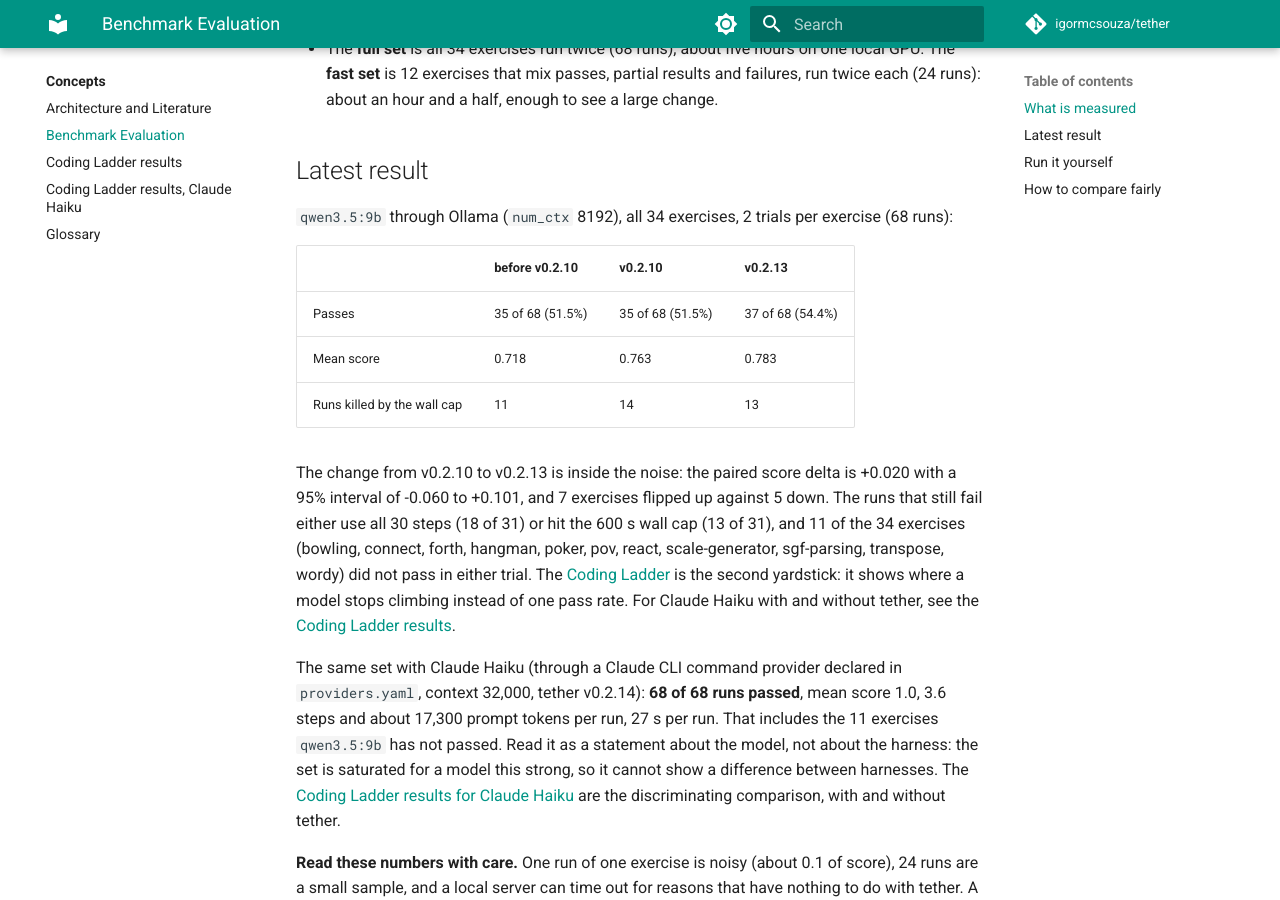
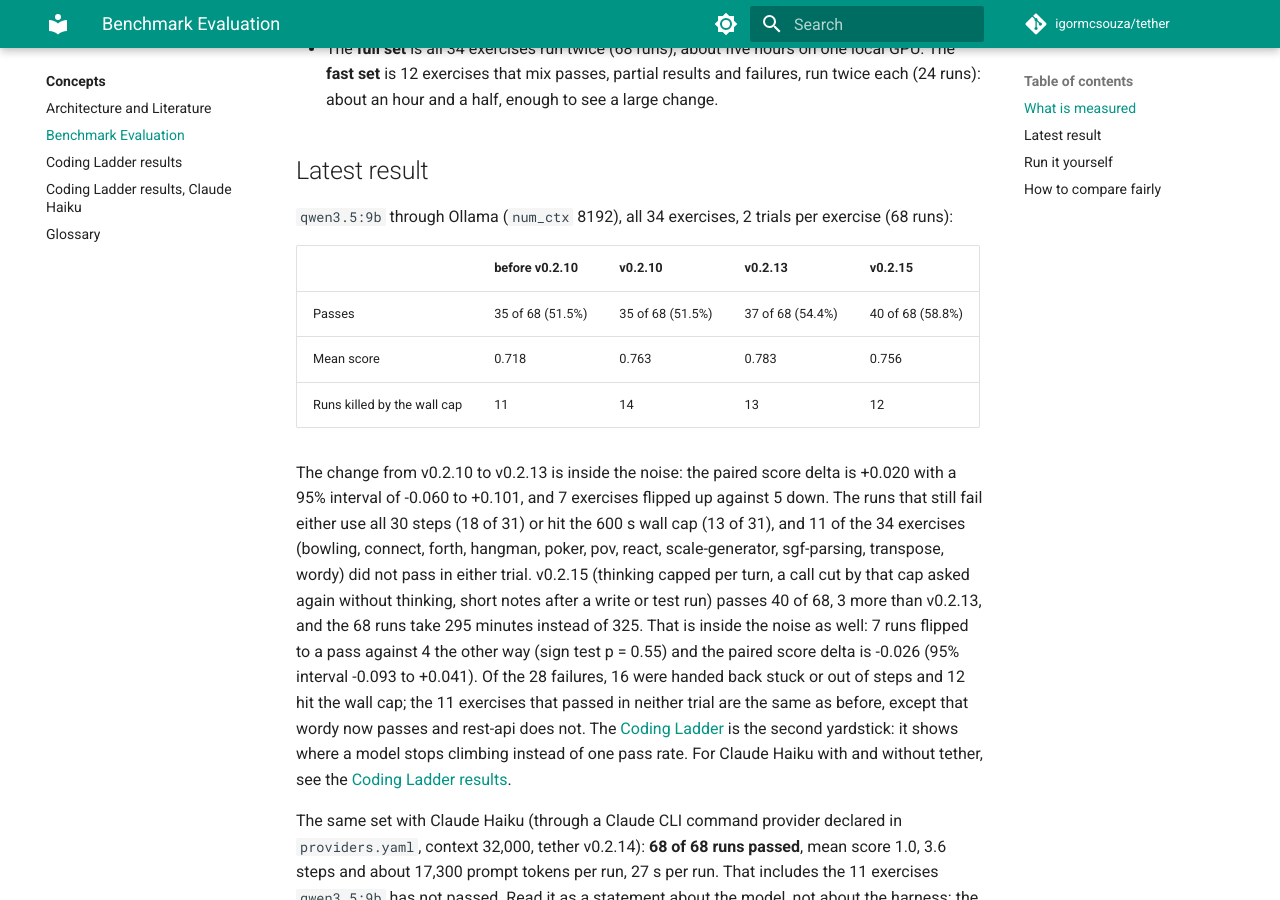
Before and after one commit to igormcsouza/tether, an MkDocs documentation site: the page built from docs/benchmarks.md, in a window 1280 px wide and 900 px high, scrolled down 678 px. Built offline with MkDocs 1.6.1 and Material for MkDocs 9.7.7, drawn with Linux system fonts in a browser that asks for light colours; comment, search, counter and statistics services are not loaded.

Commit message:
docs(bench): record the v0.2.15 Polyglot run on qwen3.5:9b, 40 of 68 (#173) (#235)
Records the full Polyglot-Python run for v0.2.15 on `ollama/qwen3.5:9b`
(default 8192 context, 2 trials, `--poly-verify`). The run used the
release candidate: main plus #231-#233, the same code as the v0.2.15
tag.

- `README.md` and `docs/benchmarks.md`: a v0.2.15 column (40 of 68, mean
score 0.756, 12 wall cap), plus the noise caveat.
- `bench/history.jsonl`: one new line.

The +3 is inside the noise: pass flips +7/-4 (sign test p = 0.55),
paired score delta -0.026 (95% interval -0.093 to +0.041). Wall time is
295 min against 325.

Checks: history JSON valid, `tests/test_benchmarks_docs.py` and
`tests/test_llms_txt.py` pass, `mkdocs build --strict` ok. Docs and data
only, so no e2e run.

north star: 37/68 -> 40/68 (68 runs, paired flips +7/-4 p=0.55,
hosted-out/overnight-3fix)

🤖 Generated with [Claude Code](https://claude.com/claude-code)

Co-authored-by: Claude Opus 5.5 <noreply@anthropic.com>

```diff
--- a/docs/benchmarks.md
+++ b/docs/benchmarks.md
@@ -16,13 +16,13 @@ The **Polyglot-Python** set: the 34 Python exercises of Aider's [polyglot benchm
 
 `qwen3.5:9b` through Ollama (`num_ctx` 8192), all 34 exercises, 2 trials per exercise (68 runs):
 
-| | before v0.2.10 | v0.2.10 | v0.2.13 |
-|---|---|---|---|
-| Passes | 35 of 68 (51.5%) | 35 of 68 (51.5%) | 37 of 68 (54.4%) |
-| Mean score | 0.718 | 0.763 | 0.783 |
-| Runs killed by the wall cap | 11 | 14 | 13 |
+| | before v0.2.10 | v0.2.10 | v0.2.13 | v0.2.15 |
+|---|---|---|---|---|
+| Passes | 35 of 68 (51.5%) | 35 of 68 (51.5%) | 37 of 68 (54.4%) | 40 of 68 (58.8%) |
+| Mean score | 0.718 | 0.763 | 0.783 | 0.756 |
+| Runs killed by the wall cap | 11 | 14 | 13 | 12 |
 
-The change from v0.2.10 to v0.2.13 is inside the noise: the paired score delta is +0.020 with a 95% interval of -0.060 to +0.101, and 7 exercises flipped up against 5 down. The runs that still fail either use all 30 steps (18 of 31) or hit the 600 s wall cap (13 of 31), and 11 of the 34 exercises (bowling, connect, forth, hangman, poker, pov, react, scale-generator, sgf-parsing, transpose, wordy) did not pass in either trial. The [Coding Ladder](ladder/index.md) is the second yardstick: it shows where a model stops climbing instead of one pass rate. For Claude Haiku with and without tether, see the [Coding Ladder results](ladder/claude-haiku.md).
+The change from v0.2.10 to v0.2.13 is inside the noise: the paired score delta is +0.020 with a 95% interval of -0.060 to +0.101, and 7 exercises flipped up against 5 down. The runs that still fail either use all 30 steps (18 of 31) or hit the 600 s wall cap (13 of 31), and 11 of the 34 exercises (bowling, connect, forth, hangman, poker, pov, react, scale-generator, sgf-parsing, transpose, wordy) did not pass in either trial. v0.2.15 (thinking capped per turn, a call cut by that cap asked again without thinking, short notes after a write or test run) passes 40 of 68, 3 more than v0.2.13, and the 68 runs take 295 minutes instead of 325. That is inside the noise as well: 7 runs flipped to a pass against 4 the other way (sign test p = 0.55) and the paired score delta is -0.026 (95% interval -0.093 to +0.041). Of the 28 failures, 16 were handed back stuck or out of steps and 12 hit the wall cap; the 11 exercises that passed in neither trial are the same as before, except that wordy now passes and rest-api does not. The [Coding Ladder](ladder/index.md) is the second yardstick: it shows where a model stops climbing instead of one pass rate. For Claude Haiku with and without tether, see the [Coding Ladder results](ladder/claude-haiku.md).
 
 The same set with Claude Haiku (through a Claude CLI command provider declared in `providers.yaml`, context 32,000, tether v0.2.14): **68 of 68 runs passed**, mean score 1.0, 3.6 steps and about 17,300 prompt tokens per run, 27 s per run. That includes the 11 exercises `qwen3.5:9b` has not passed. Read it as a statement about the model, not about the harness: the set is saturated for a model this strong, so it cannot show a difference between harnesses. The [Coding Ladder results for Claude Haiku](ladder/claude-haiku.md) are the discriminating comparison, with and without tether.
 
```
Also changed, not shown: README.md (+6 -6 lines), 1 other file.
